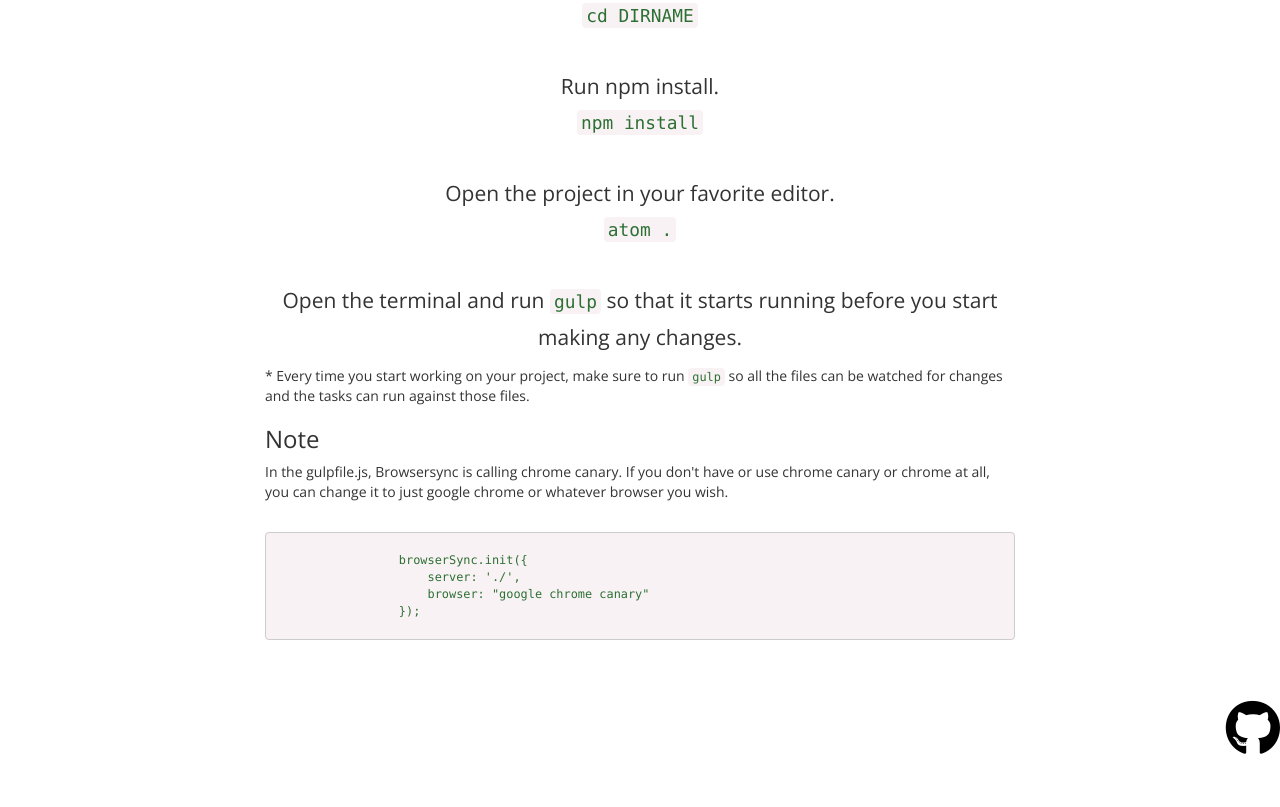
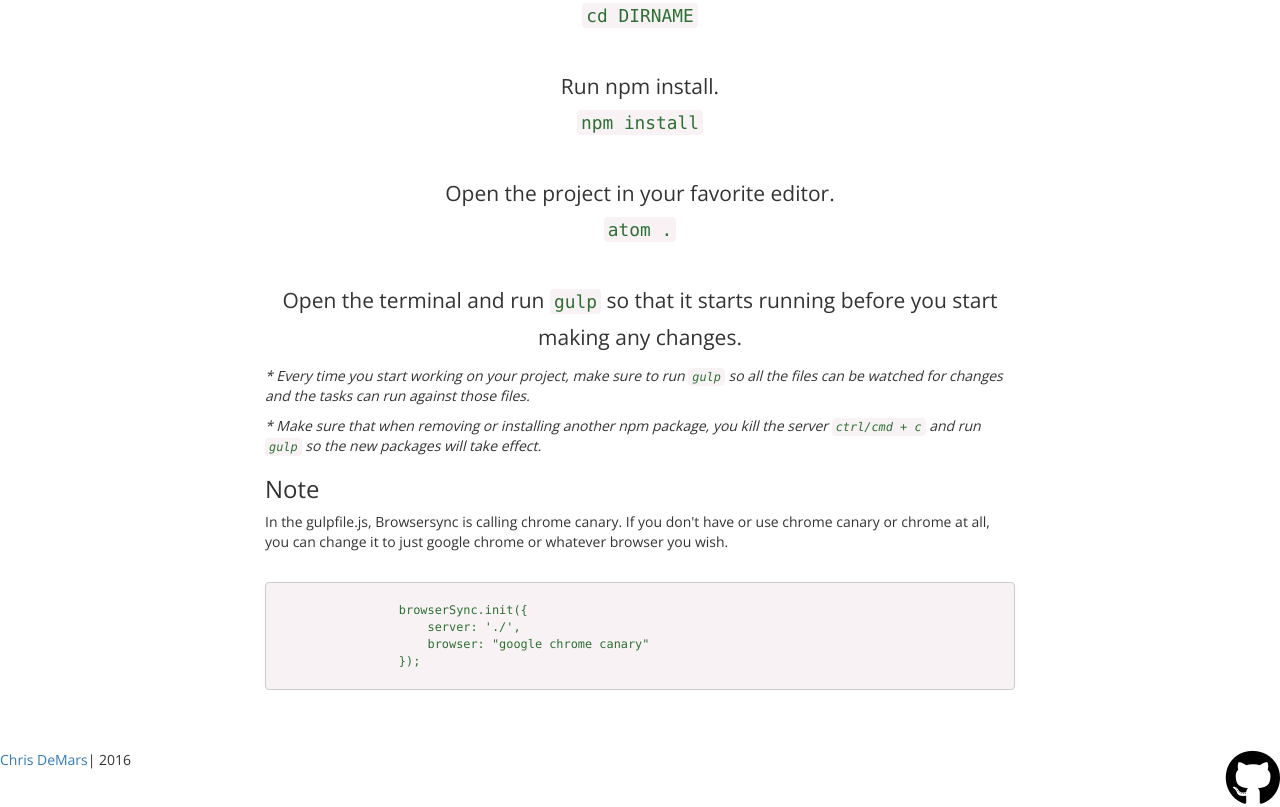
Before and after one commit to chrisdemars/bulp, a website: page index.html in a window 1280 px wide. Shown: the part 1386-2193 px from the top of the page. Before the commit the page ends 2143 px from the top, so only its background shows below. Drawn offline with nearby package versions, Linux system fonts and the light colour scheme.

Commit message:
added the disclaimer class to the bottom paragraphs.

```diff
--- a/index.html
+++ b/index.html
@@ -117,7 +117,8 @@
               <p>Open the terminal and run <code class="code">gulp</code> so that it starts running before you start making any changes.</p>
             </div>
 
-              <p>* Every time you start working on your project, make sure to run <code class="code">gulp</code> so all the files can be watched for changes and the tasks can run against those files.<p>
+              <p class="disclaimer">* Every time you start working on your project, make sure to run <code class="code">gulp</code> so all the files can be watched for changes and the tasks can run against those files.</p>
+              <p class="disclaimer">* Make sure that when removing or installing another npm package, you kill the server <code class="code">ctrl/cmd + c</code> and run <code class="code">gulp</code> so the new packages will take effect.</p>
 
               <h3>Note</h3>
 
@@ -135,6 +136,7 @@
       </section>
     </main>
     <footer>
+      <a href="http://chrisdemars.com" target="_blank" class="pull-left">Chris DeMars</a> | 2016
       <a href="https://github.com/chrisdemars/bulp-starter-package" target="_blank"><i class="fa fa-4x fa-github" aria-hidden="true"></i></a>
     </footer>
   <!-- Place this tag in your head or just before your close body tag. -->
```
